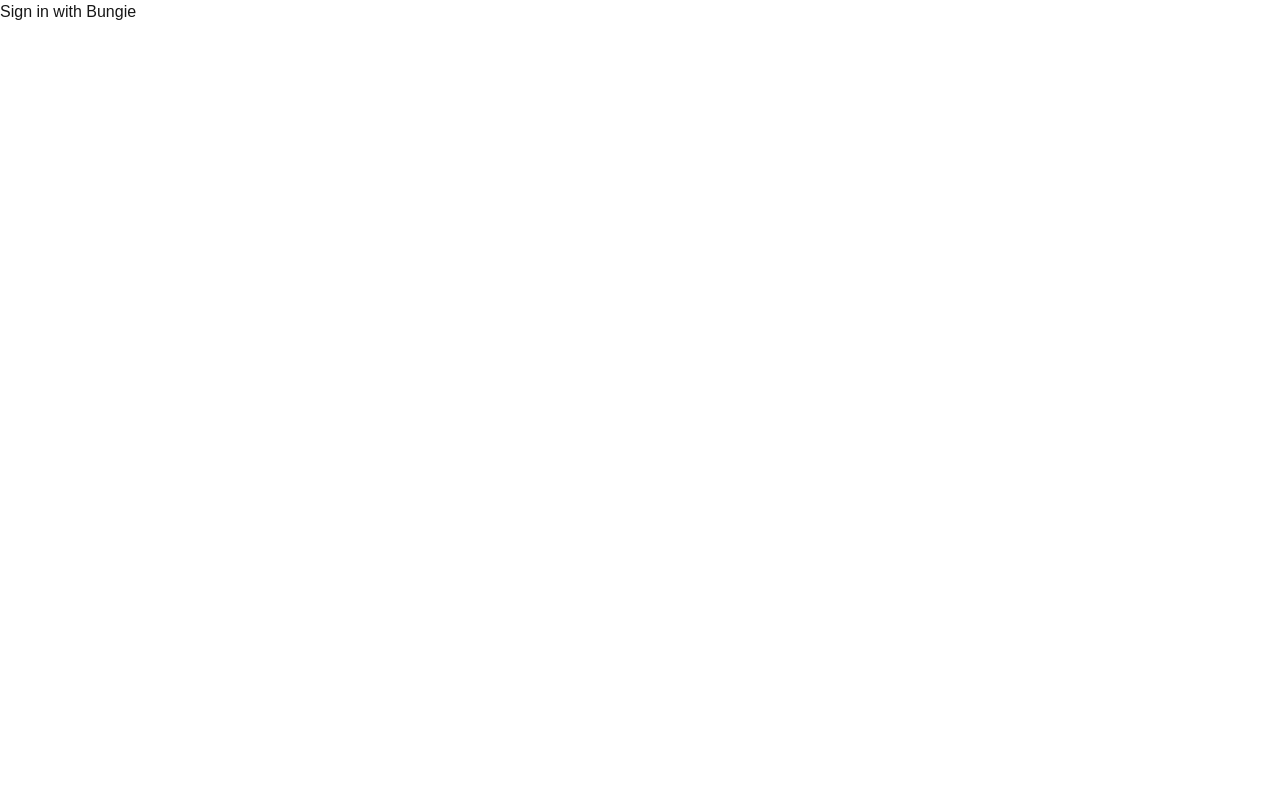
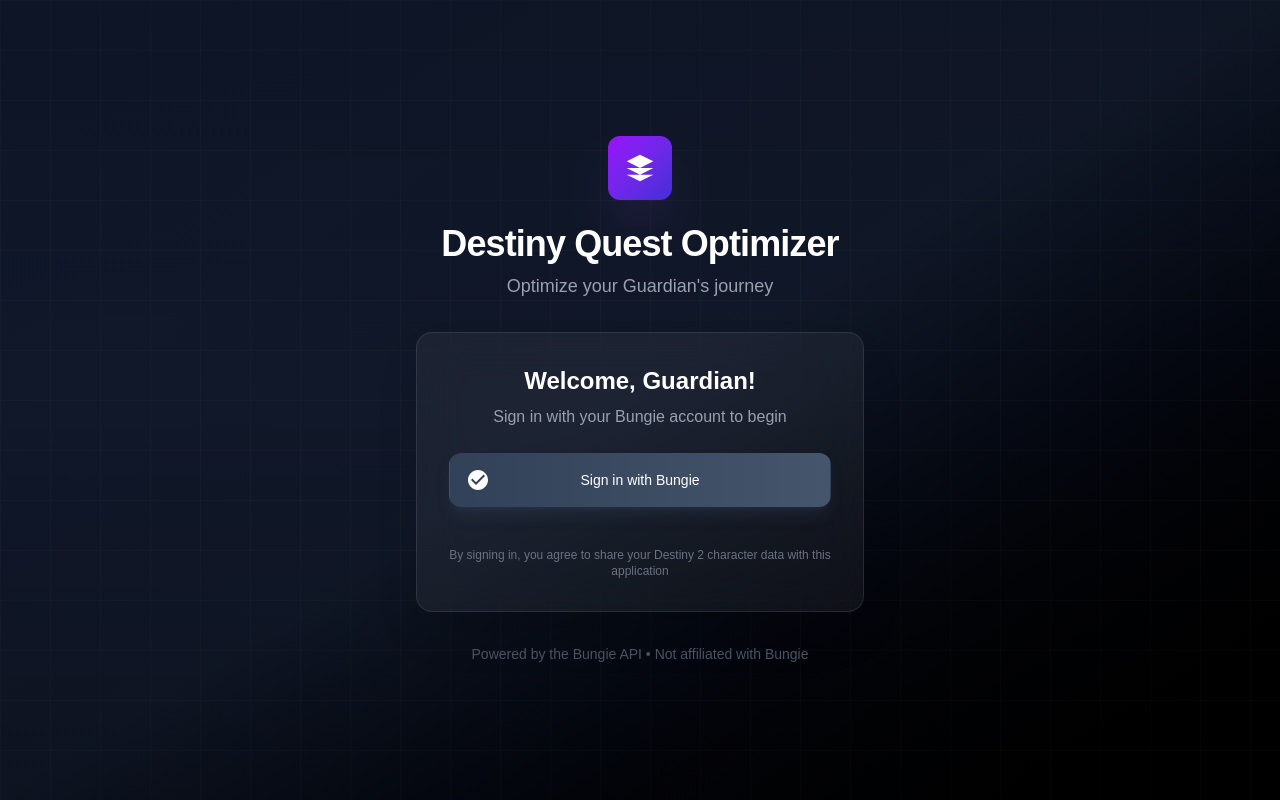
Before and after one commit to edfournier/destiny-quest-optimizer, a Next.js app in the folder client/: page /login in a window 1280 px wide. Built offline with nearby package versions, Linux system fonts and the light colour scheme.

Commit message:
login start

```diff
--- a/client/src/app/globals.css
+++ b/client/src/app/globals.css
@@ -24,3 +24,35 @@
     color: var(--foreground);
     font-family: Arial, Helvetica, sans-serif;
 }
+
+.bg-grid-white\/\[0\.02\] {
+    background-image:
+        linear-gradient(to right, rgba(255, 255, 255, 0.02) 1px, transparent 1px),
+        linear-gradient(to bottom, rgba(255, 255, 255, 0.02) 1px, transparent 1px);
+}
+
+.backdrop-blur-xl {
+    backdrop-filter: blur(24px);
+}
+
+.focus-visible:focus {
+    outline: 2px solid #8b5cf6;
+    outline-offset: 2px;
+}
+
+::-webkit-scrollbar {
+    width: 8px;
+}
+
+::-webkit-scrollbar-track {
+    background: rgba(255, 255, 255, 0.1);
+}
+
+::-webkit-scrollbar-thumb {
+    background: rgba(255, 255, 255, 0.3);
+    border-radius: 4px;
+}
+
+::-webkit-scrollbar-thumb:hover {
+    background: rgba(255, 255, 255, 0.5);
+}
--- a/client/src/app/layout.tsx
+++ b/client/src/app/layout.tsx
@@ -1,4 +1,9 @@
 import "./globals.css";
+
+export const metadata = {
+    title: 'Destiny Quest Optimizer',
+    description: 'Optimize your Guardian\'s journey through Destiny 2 quests and activities',
+}
 
 export default function RootLayout({
     children
@@ -6,8 +11,14 @@
     children: React.ReactNode;
 }>) {
     return (
-        <html lang="en">
-            <body className={"antialiased"}>{children}</body>
+        <html lang="en" className="dark">
+            <head>
+                <meta name="viewport" content="width=device-width, initial-scale=1" />
+                <meta name="theme-color" content="#0a0a0a" />
+            </head>
+            <body className="antialiased bg-slate-900 text-white min-h-screen">
+                {children}
+            </body>
         </html>
     );
 }
--- a/client/src/app/login/page.tsx
+++ b/client/src/app/login/page.tsx
@@ -1,5 +1,103 @@
 "use client";
 
+import { useState } from "react";
+
 export default function Login() {
-    return <button onClick={() => (window.location.href = "/api/auth/redirect")}>Sign in with Bungie</button>;
+    const [isLoading, setIsLoading] = useState(false);
+
+    const handleLogin = () => {
+        setIsLoading(true);
+        window.location.href = "/api/auth/redirect";
+    };
+
+    return (
+        <div className="min-h-screen bg-gradient-to-br from-slate-900 via-gray-900 to-black relative overflow-hidden">
+            {/* Grid background pattern */}
+            <div className="absolute inset-0 bg-grid-white/[0.02] bg-[size:50px_50px]" />
+
+            {/* Gradient overlay */}
+            <div className="absolute inset-0 bg-gradient-to-t from-black/20 via-transparent to-black/10" />
+
+            {/* Main content container */}
+            <div className="relative flex min-h-screen items-center justify-center px-4 py-12 sm:px-6 lg:px-8">
+                <div className="w-full max-w-md space-y-8">
+                    {/* Header section */}
+                    <div className="text-center">
+                        {/* Logo/Icon placeholder */}
+                        <div className="mx-auto h-16 w-16 rounded-xl bg-gradient-to-br from-purple-600 to-indigo-700 flex items-center justify-center mb-6 shadow-2xl shadow-purple-500/20">
+                            <svg className="h-8 w-8 text-white" fill="currentColor" viewBox="0 0 24 24">
+                                <path d="M12 2L2 7l10 5 10-5-10-5zM2 17l10 5 10-5M2 12l10 5 10-5"/>
+                            </svg>
+                        </div>
+
+                        <h1 className="text-4xl font-bold tracking-tight text-white mb-2">
+                            Destiny Quest Optimizer
+                        </h1>
+                        <p className="text-lg text-gray-400 mb-8">
+                            Optimize your Guardian's journey
+                        </p>
+                    </div>
+
+                    {/* Login card */}
+                    <div className="bg-white/5 backdrop-blur-xl rounded-2xl border border-white/10 shadow-2xl shadow-black/20 p-8">
+                        <div className="space-y-6">
+                            {/* Welcome message */}
+                            <div className="text-center">
+                                <h2 className="text-2xl font-semibold text-white mb-2">
+                                    Welcome, Guardian!
+                                </h2>
+                                <p className="text-gray-400">
+                                    Sign in with your Bungie account to begin
+                                </p>
+                            </div>
+
+                            {/* Login button */}
+                            <button
+                                onClick={handleLogin}
+                                disabled={isLoading}
+                                className="group relative w-full flex justify-center py-4 px-6 border border-transparent text-sm font-medium rounded-xl text-white bg-gradient-to-r from-slate-700 to-slate-600 hover:from-slate-600 hover:to-slate-500 focus:outline-none focus:ring-2 focus:ring-offset-2 focus:ring-purple-500 disabled:opacity-50 disabled:cursor-not-allowed transition-all duration-200 shadow-lg shadow-slate-600/25 hover:shadow-xl hover:shadow-slate-500/30 transform hover:-translate-y-0.5"
+                            >
+                                {/* Bungie logo/icon */}
+                                <span className="absolute left-0 inset-y-0 flex items-center pl-4">
+                                    <svg className="h-6 w-6" fill="currentColor" viewBox="0 0 24 24">
+                                        <path d="M12 2C6.48 2 2 6.48 2 12s4.48 10 10 10 10-4.48 10-10S17.52 2 12 2zm-2 15l-5-5 1.41-1.41L10 14.17l7.59-7.59L19 8l-9 9z"/>
+                                    </svg>
+                                </span>
+
+                                {isLoading ? (
+                                    <div className="flex items-center">
+                                        <svg className="animate-spin -ml-1 mr-3 h-5 w-5 text-white" xmlns="http://www.w3.org/2000/svg" fill="none" viewBox="0 0 24 24">
+                                            <circle className="opacity-25" cx="12" cy="12" r="10" stroke="currentColor" strokeWidth="4"></circle>
+                                            <path className="opacity-75" fill="currentColor" d="M4 12a8 8 0 018-8V0C5.373 0 0 5.373 0 12h4zm2 5.291A7.962 7.962 0 014 12H0c0 3.042 1.135 5.824 3 7.938l3-2.647z"></path>
+                                        </svg>
+                                        Connecting...
+                                    </div>
+                                ) : (
+                                    'Sign in with Bungie'
+                                )}
+                            </button>
+
+                            {/* Disclaimer */}
+                            <div className="text-center pt-4">
+                                <p className="text-xs text-gray-500">
+                                    By signing in, you agree to share your Destiny 2 character data with this application
+                                </p>
+                            </div>
+                        </div>
+                    </div>
+
+                    {/* Footer */}
+                    <div className="text-center">
+                        <p className="text-sm text-gray-600">
+                            Powered by the Bungie API • Not affiliated with Bungie
+                        </p>
+                    </div>
+                </div>
+            </div>
+
+            {/* Decorative elements */}
+            <div className="absolute top-0 left-0 w-72 h-72 bg-purple-500/10 rounded-full mix-blend-multiply filter blur-xl opacity-20 animate-pulse" />
+            <div className="absolute bottom-0 right-0 w-96 h-96 bg-indigo-500/10 rounded-full mix-blend-multiply filter blur-xl opacity-20 animate-pulse" style={{ animationDelay: "2s" }} />
+        </div>
+    );
 }
```
